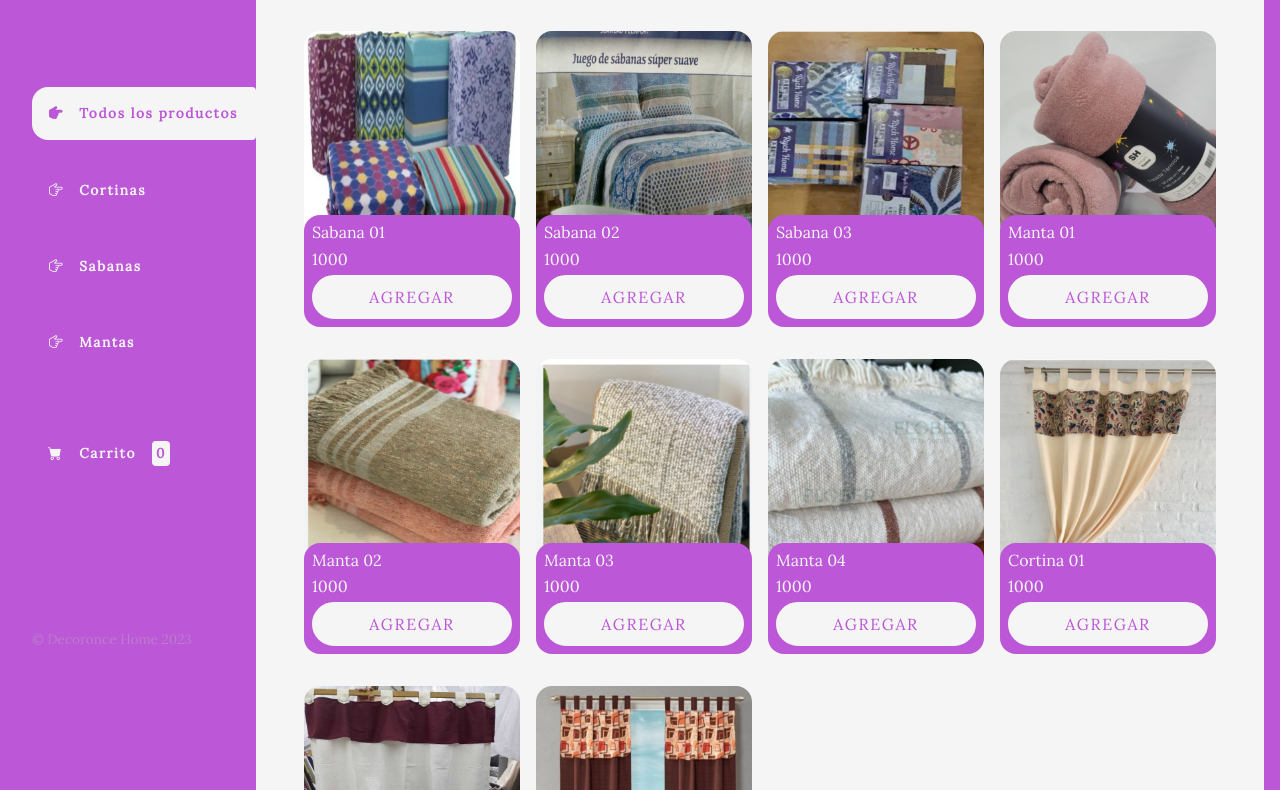
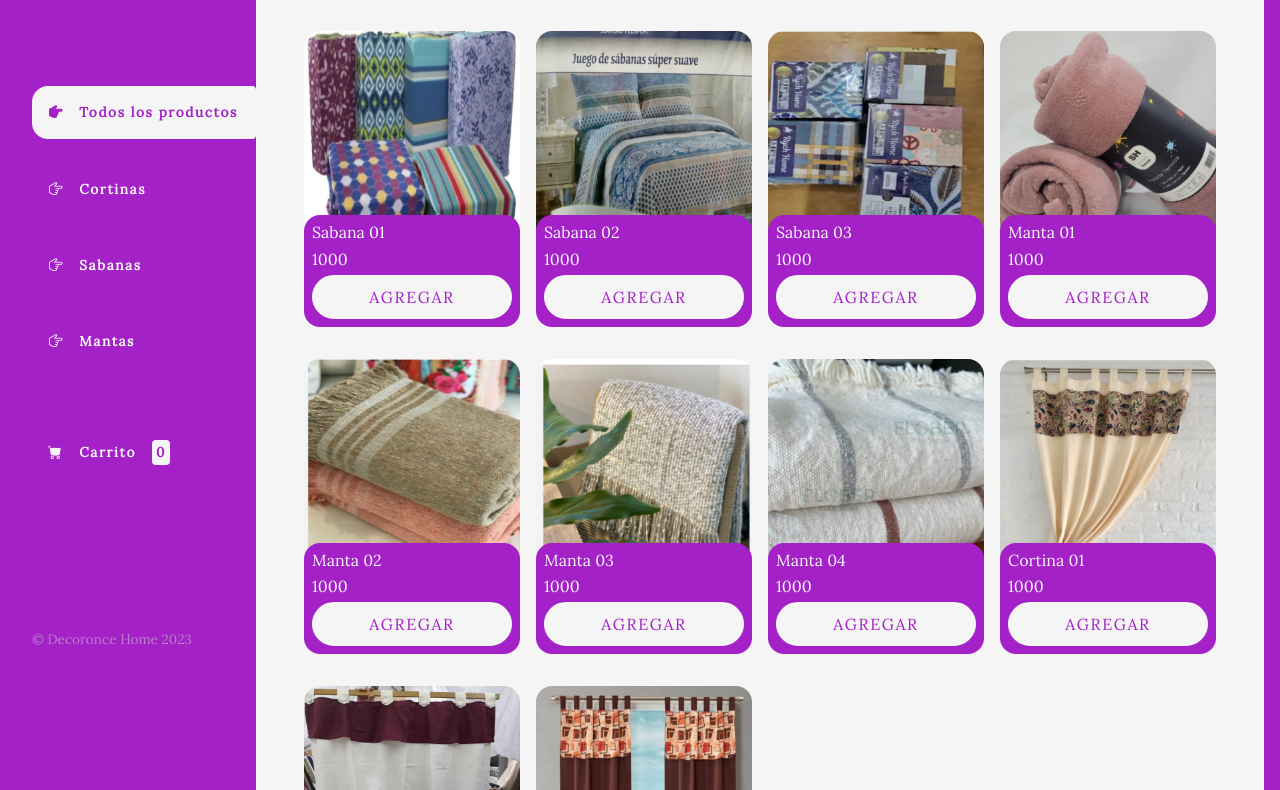
Before and after one commit to natalischwartz/Ecommerce-mantas, a plain HTML site: page index.html in a window 1280 px wide. Shown: the part 119-909 px from the top of the page. Drawn offline with nearby package versions, Linux system fonts and the light colour scheme.

Commit message:
cambie el color del logotipo

```diff
--- a/CSS/styles.css
+++ b/CSS/styles.css
@@ -2,7 +2,7 @@
 
 
 :root {
-    --color-main: rgb(188, 87, 216);
+    --color-main: rgb(164, 32, 199);
     --color-main-light:rgb(186, 126, 202);;
     --color-botones: whitesmoke;
     --color-gray:lightgrey;
```
Also changed, not shown: img/logo-removebg-preview.png, img/logo.png.
